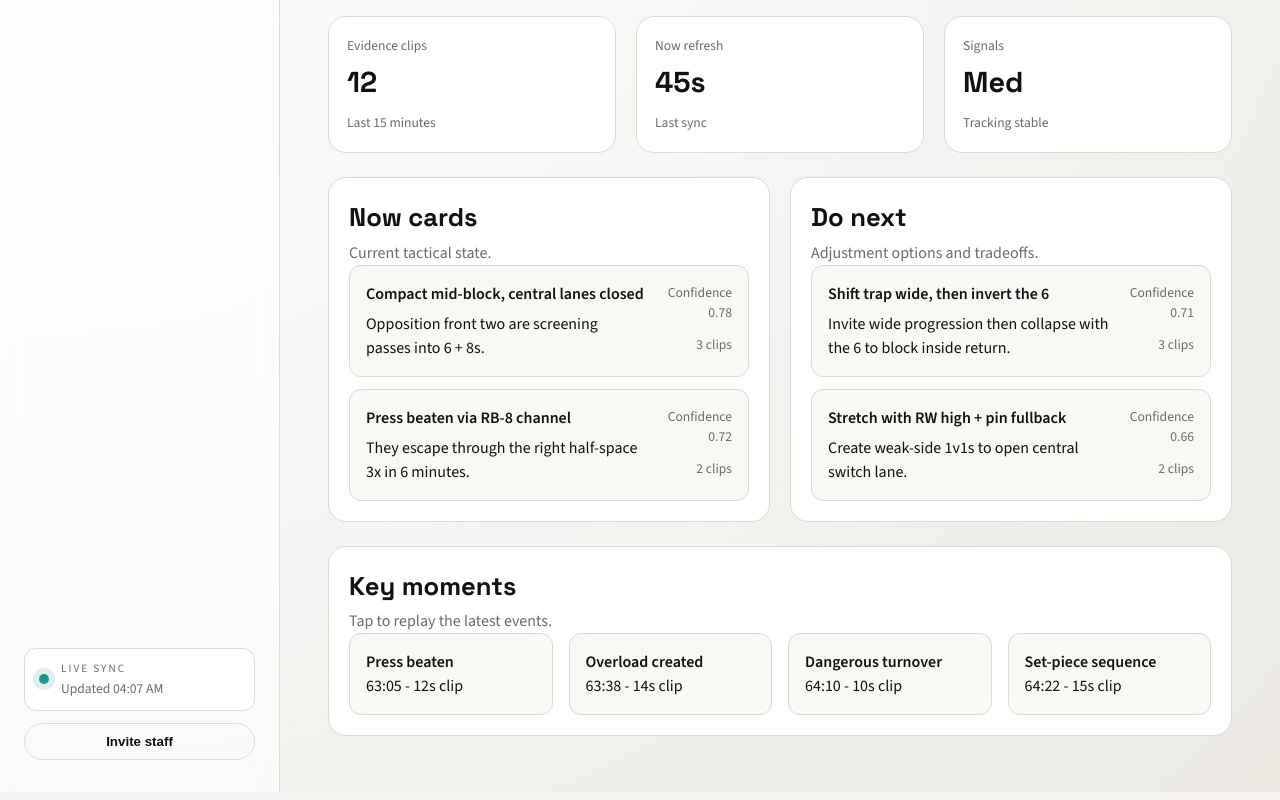
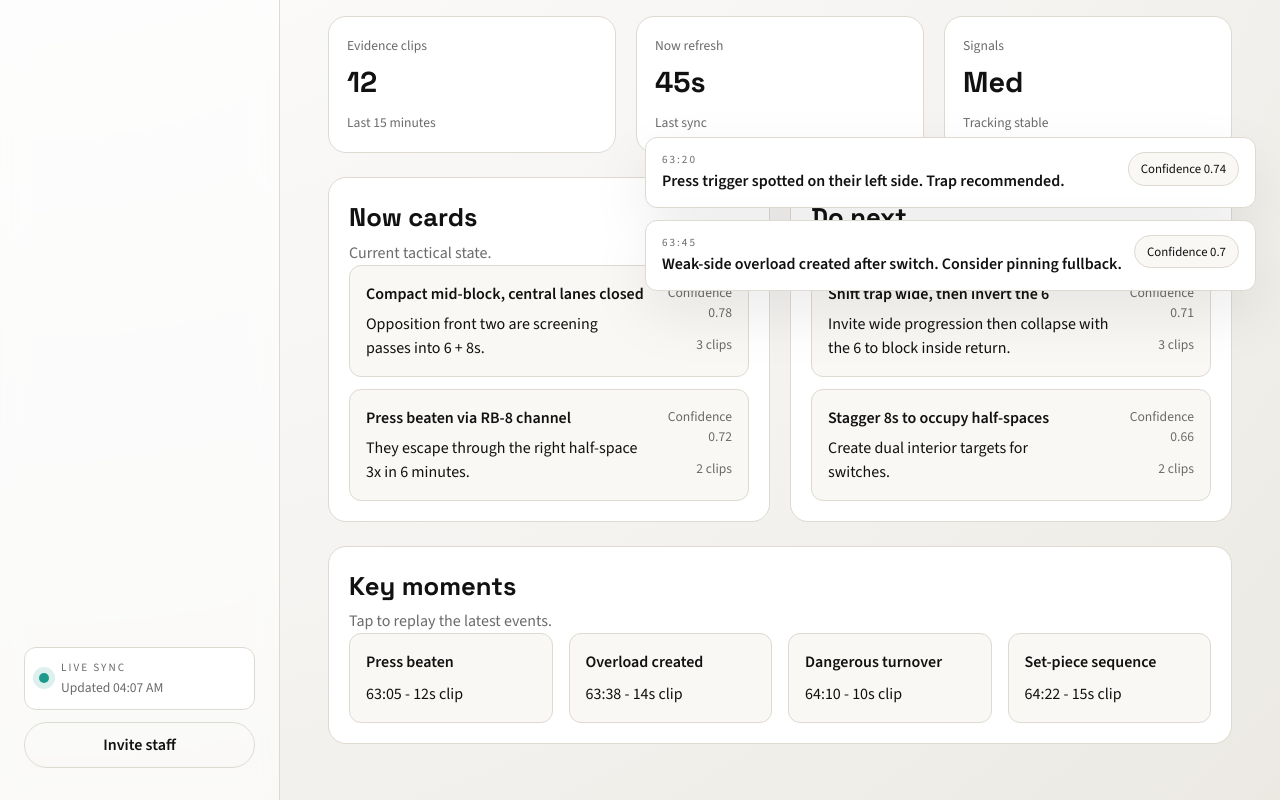
Before and after one commit to sarveshkapre/AI_Football_Manager, a React (Vite) app in the folder src/ui/web/: page /#coach in a window 1280 px wide. Shown: the part 485-1285 px from the top of the page. Built offline with nearby package versions, Linux system fonts and the light colour scheme.

Commit message:
Add clip modal and live event feed

```diff
--- a/src/ui/web/src/App.tsx
+++ b/src/ui/web/src/App.tsx
@@ -1,5 +1,8 @@
 import { useMemo } from 'react';
 import { LiveStatus } from './components/LiveStatus';
+import { ClipModal } from './components/Modal/ClipModal';
+import { ToastStack } from './components/Toast/ToastStack';
+import { ClipProvider } from './context/ClipContext';
 import { useHashRoute } from './hooks/useHashRoute';
 import { Analyst } from './pages/Analyst';
 import { Coach } from './pages/Coach';
@@ -21,6 +24,7 @@ export default function App() {
   );
 
   return (
+    <ClipProvider>
       <div className="app-shell">
         <aside className="sidebar">
           <div className="brand">
@@ -70,5 +74,9 @@ export default function App() {
           </div>
         </div>
       </div>
+
+      <ToastStack />
+      <ClipModal />
+    </ClipProvider>
   );
 }
--- a/src/ui/web/src/api/mock.ts
+++ b/src/ui/web/src/api/mock.ts
@@ -1,5 +1,7 @@
 import {
   CoachCard,
+  Clip,
+  LiveEvent,
   LiveState,
   Moment,
   OverlayToggle,
@@ -46,6 +48,44 @@ const liveStates: LiveState[] = [
   }
 ];
 
+const overlays: OverlayToggle[] = [
+  { id: 'o1', label: 'Spacing box', enabled: true },
+  { id: 'o2', label: 'Def/Mid/Att lines', enabled: true },
+  { id: 'o3', label: 'Ball trajectory', enabled: false },
+  { id: 'o4', label: 'Territory zones', enabled: false }
+];
+
+const clips: Clip[] = [
+  {
+    id: 'clip-1',
+    title: 'Press beaten via RB-8 channel',
+    duration: '0:12',
+    tags: ['press', 'escape', 'right'],
+    overlays
+  },
+  {
+    id: 'clip-2',
+    title: 'Switch opens weak side',
+    duration: '0:14',
+    tags: ['switch', 'overload'],
+    overlays
+  },
+  {
+    id: 'clip-3',
+    title: 'Turnover in zone 14',
+    duration: '0:10',
+    tags: ['turnover', 'zone-14'],
+    overlays
+  },
+  {
+    id: 'clip-4',
+    title: 'Set-piece sequence',
+    duration: '0:15',
+    tags: ['set-piece'],
+    overlays
+  }
+];
+
 const coachCards: CoachCard[] = [
   {
     id: 'now-1',
@@ -74,18 +114,18 @@ const coachCards: CoachCard[] = [
   {
     id: 'next-2',
     type: 'next',
-    title: 'Stretch with RW high + pin fullback',
-    detail: 'Create weak-side 1v1s to open central switch lane.',
+    title: 'Stagger 8s to occupy half-spaces',
+    detail: 'Create dual interior targets for switches.',
     confidence: 0.66,
     clips: 2
   }
 ];
 
 const moments: Moment[] = [
-  { id: 'm1', label: 'Press beaten', detail: '63:05 - 12s clip' },
-  { id: 'm2', label: 'Overload created', detail: '63:38 - 14s clip' },
-  { id: 'm3', label: 'Dangerous turnover', detail: '64:10 - 10s clip' },
-  { id: 'm4', label: 'Set-piece sequence', detail: '64:22 - 15s clip' }
+  { id: 'm1', label: 'Press beaten', detail: '63:05 - 12s clip', clipId: 'clip-1' },
+  { id: 'm2', label: 'Overload created', detail: '63:38 - 14s clip', clipId: 'clip-2' },
+  { id: 'm3', label: 'Dangerous turnover', detail: '64:10 - 10s clip', clipId: 'clip-3' },
+  { id: 'm4', label: 'Set-piece sequence', detail: '64:22 - 15s clip', clipId: 'clip-4' }
 ];
 
 const recommendations: Recommendation[] = [
@@ -136,17 +176,34 @@ const timeline: TimelineEvent[] = [
   }
 ];
 
-const overlays: OverlayToggle[] = [
-  { id: 'o1', label: 'Spacing box', enabled: true },
-  { id: 'o2', label: 'Def/Mid/Att lines', enabled: true },
-  { id: 'o3', label: 'Ball trajectory', enabled: false },
-  { id: 'o4', label: 'Territory zones', enabled: false }
-];
-
 const reports: ReportItem[] = [
   { id: 'r1', title: 'Segment Report - Final Phase', status: 'Draft', updated: 'Today' },
   { id: 'r2', title: 'Match Report - vs. Westbridge', status: 'Ready', updated: 'Yesterday' },
   { id: 'r3', title: 'Opponent Scout - Press Patterns', status: 'Ready', updated: '2 days ago' }
+];
+
+const liveEvents: LiveEvent[] = [
+  {
+    id: 'e1',
+    timestamp: '63:20',
+    message: 'Press trigger spotted on their left side. Trap recommended.',
+    confidence: 0.74,
+    clipId: 'clip-1'
+  },
+  {
+    id: 'e2',
+    timestamp: '63:45',
+    message: 'Weak-side overload created after switch. Consider pinning fullback.',
+    confidence: 0.7,
+    clipId: 'clip-2'
+  },
+  {
+    id: 'e3',
+    timestamp: '64:12',
+    message: 'Turnover in zone 14. Transition risk rising.',
+    confidence: 0.66,
+    clipId: 'clip-3'
+  }
 ];
 
 export const api = {
@@ -178,5 +235,14 @@ export const api = {
   async getReports() {
     await wait(200);
     return reports;
+  },
+  async getClipById(id: string) {
+    await wait(120);
+    return clips.find((clip) => clip.id === id) ?? clips[0];
+  },
+  async getLiveEvents() {
+    await wait(180);
+    const shuffled = [...liveEvents].sort(() => 0.5 - Math.random());
+    return shuffled.slice(0, 2);
   }
 };
--- /dev/null
+++ b/src/ui/web/src/components/Modal/ClipModal.tsx
@@ -0,0 +1,61 @@
+import { useEffect, useState } from 'react';
+import { api } from '../../api/mock';
+import { useClipContext } from '../../context/ClipContext';
+import type { Clip } from '../../types';
+
+export const ClipModal = () => {
+  const { clip, closeClip } = useClipContext();
+  const [detail, setDetail] = useState<Clip | null>(null);
+
+  useEffect(() => {
+    if (!clip) {
+      setDetail(null);
+      return;
+    }
+    api.getClipById(clip.id).then(setDetail);
+  }, [clip]);
+
+  if (!clip) {
+    return null;
+  }
+
+  return (
+    <div className="modal-backdrop" role="dialog" aria-modal="true">
+      <div className="modal">
+        <header className="modal-header">
+          <div>
+            <p className="eyebrow">Evidence Clip</p>
+            <h3>{detail?.title ?? clip.title}</h3>
+          </div>
+          <button className="btn ghost" onClick={closeClip}>
+            Close
+          </button>
+        </header>
+        <div className="modal-body">
+          <div className="video-preview">
+            <div className="video-frame"></div>
+            <div className="video-meta">
+              <span>{detail?.duration ?? clip.duration}</span>
+              <span>{detail?.tags.join(' · ')}</span>
+            </div>
+          </div>
+          <div className="overlay-panel">
+            <h4>Overlays</h4>
+            <div className="overlay-controls">
+              {detail?.overlays.map((overlay) => (
+                <label className="toggle" key={overlay.id}>
+                  <input type="checkbox" defaultChecked={overlay.enabled} />
+                  <span>{overlay.label}</span>
+                </label>
+              ))}
+            </div>
+          </div>
+        </div>
+        <footer className="modal-footer">
+          <button className="btn">Export clip</button>
+          <button className="btn primary">Add to report</button>
+        </footer>
+      </div>
+    </div>
+  );
+};
--- /dev/null
+++ b/src/ui/web/src/components/Toast/ToastStack.tsx
@@ -0,0 +1,45 @@
+import { useEffect, useState } from 'react';
+import { api } from '../../api/mock';
+import { useClipContext } from '../../context/ClipContext';
+import type { LiveEvent } from '../../types';
+
+const refreshMs = 30000;
+
+export const ToastStack = () => {
+  const { openClip } = useClipContext();
+  const [events, setEvents] = useState<LiveEvent[]>([]);
+
+  useEffect(() => {
+    const load = async () => {
+      const data = await api.getLiveEvents();
+      setEvents(data);
+    };
+    load();
+    const interval = window.setInterval(load, refreshMs);
+    return () => window.clearInterval(interval);
+  }, []);
+
+  return (
+    <div className="toast-stack">
+      {events.map((event) => (
+        <button
+          className="toast"
+          key={event.id}
+          onClick={() => openClip({
+            id: event.clipId,
+            title: 'Live event clip',
+            duration: '0:12',
+            tags: ['live'],
+            overlays: []
+          })}
+        >
+          <div>
+            <p className="eyebrow">{event.timestamp}</p>
+            <h4>{event.message}</h4>
+          </div>
+          <span className="pill">Confidence {event.confidence}</span>
+        </button>
+      ))}
+    </div>
+  );
+};
--- /dev/null
+++ b/src/ui/web/src/context/ClipContext.tsx
@@ -0,0 +1,33 @@
+import { createContext, useContext, useMemo, useState } from 'react';
+import type { Clip } from '../types';
+
+interface ClipContextValue {
+  clip: Clip | null;
+  openClip: (clip: Clip) => void;
+  closeClip: () => void;
+}
+
+const ClipContext = createContext<ClipContextValue | undefined>(undefined);
+
+export const ClipProvider = ({ children }: { children: React.ReactNode }) => {
+  const [clip, setClip] = useState<Clip | null>(null);
+
+  const value = useMemo(
+    () => ({
+      clip,
+      openClip: (nextClip: Clip) => setClip(nextClip),
+      closeClip: () => setClip(null)
+    }),
+    [clip]
+  );
+
+  return <ClipContext.Provider value={value}>{children}</ClipContext.Provider>;
+};
+
+export const useClipContext = () => {
+  const context = useContext(ClipContext);
+  if (!context) {
+    throw new Error('useClipContext must be used within ClipProvider');
+  }
+  return context;
+};
--- a/src/ui/web/src/pages/Coach.tsx
+++ b/src/ui/web/src/pages/Coach.tsx
@@ -3,11 +3,13 @@ import { api } from '../api/mock';
 import { SignalBadge } from '../components/SignalBadge';
 import { SectionHeader } from '../components/SectionHeader';
 import { StatCard } from '../components/StatCard';
+import { useClipContext } from '../context/ClipContext';
 import { useLiveStore } from '../hooks/useLiveStore';
 import type { CoachCard, Recommendation } from '../types';
 
 export const Coach = () => {
   const { liveState, moments, updatedAt } = useLiveStore();
+  const { openClip } = useClipContext();
   const [cards, setCards] = useState<CoachCard[]>([]);
   const [recommendations, setRecommendations] = useState<Recommendation[]>([]);
 
@@ -123,10 +125,17 @@ export const Coach = () => {
         <SectionHeader title="Key moments" subtitle="Tap to replay the latest events." />
         <div className="moment-strip">
           {moments.map((moment) => (
-            <div className="moment" key={moment.id}>
+            <button
+              className="moment"
+              key={moment.id}
+              onClick={async () => {
+                const clip = await api.getClipById(moment.clipId);
+                openClip(clip);
+              }}
+            >
               <h4>{moment.label}</h4>
               <p>{moment.detail}</p>
-            </div>
+            </button>
           ))}
         </div>
       </div>
--- a/src/ui/web/src/styles.css
+++ b/src/ui/web/src/styles.css
@@ -32,6 +32,13 @@ body {
 
 a {
   text-decoration: none;
+  color: inherit;
+}
+
+button {
+  border: none;
+  background: none;
+  font: inherit;
   color: inherit;
 }
 
@@ -425,6 +432,16 @@ a {
   border-radius: var(--radius-sm);
   border: 1px solid var(--line);
   background: var(--surface-alt);
+  display: grid;
+  gap: 8px;
+  text-align: left;
+  cursor: pointer;
+  transition: transform 0.2s ease, box-shadow 0.2s ease;
+}
+
+.moment:hover {
+  transform: translateY(-2px);
+  box-shadow: var(--shadow);
 }
 
 .timeline-list {
@@ -560,6 +577,91 @@ a {
   gap: 12px;
 }
 
+.modal-backdrop {
+  position: fixed;
+  inset: 0;
+  background: rgba(17, 17, 17, 0.4);
+  display: flex;
+  align-items: center;
+  justify-content: center;
+  z-index: 20;
+}
+
+.modal {
+  width: min(720px, 90vw);
+  background: var(--surface);
+  border-radius: var(--radius-md);
+  border: 1px solid var(--line);
+  box-shadow: var(--shadow);
+  display: grid;
+  gap: 20px;
+  padding: 24px;
+}
+
+.modal-header,
+.modal-footer {
+  display: flex;
+  justify-content: space-between;
+  align-items: center;
+  gap: 12px;
+}
+
+.modal-body {
+  display: grid;
+  gap: 18px;
+}
+
+.video-preview {
+  display: grid;
+  gap: 12px;
+}
+
+.video-frame {
+  height: 220px;
+  border-radius: var(--radius-sm);
+  background: linear-gradient(135deg, #1d1d1d, #404040);
+}
+
+.video-meta {
+  display: flex;
+  justify-content: space-between;
+  color: var(--muted);
+  font-size: 0.85rem;
+}
+
+.overlay-panel {
+  border-top: 1px solid var(--line);
+  padding-top: 16px;
+}
+
+.toast-stack {
+  position: fixed;
+  right: 24px;
+  bottom: 24px;
+  display: grid;
+  gap: 12px;
+  z-index: 30;
+}
+
+.toast {
+  border: 1px solid var(--line);
+  background: var(--surface);
+  padding: 14px 16px;
+  border-radius: var(--radius-sm);
+  display: flex;
+  justify-content: space-between;
+  gap: 12px;
+  text-align: left;
+  cursor: pointer;
+  min-width: 260px;
+  box-shadow: var(--shadow);
+  transition: transform 0.2s ease;
+}
+
+.toast:hover {
+  transform: translateY(-2px);
+}
+
 @media (max-width: 960px) {
   .app-shell {
     grid-template-columns: 1fr;
@@ -609,4 +711,13 @@ a {
   .row-meta {
     text-align: left;
   }
+
+  .modal {
+    width: 92vw;
+  }
+
+  .toast-stack {
+    left: 16px;
+    right: 16px;
+  }
 }
```
Also changed, not shown: src/ui/web/src/types.ts (+17 -0 lines), 2 other files (tests, documents, lock files or other folders). Lines whose indentation alone changed are shown as unchanged.
